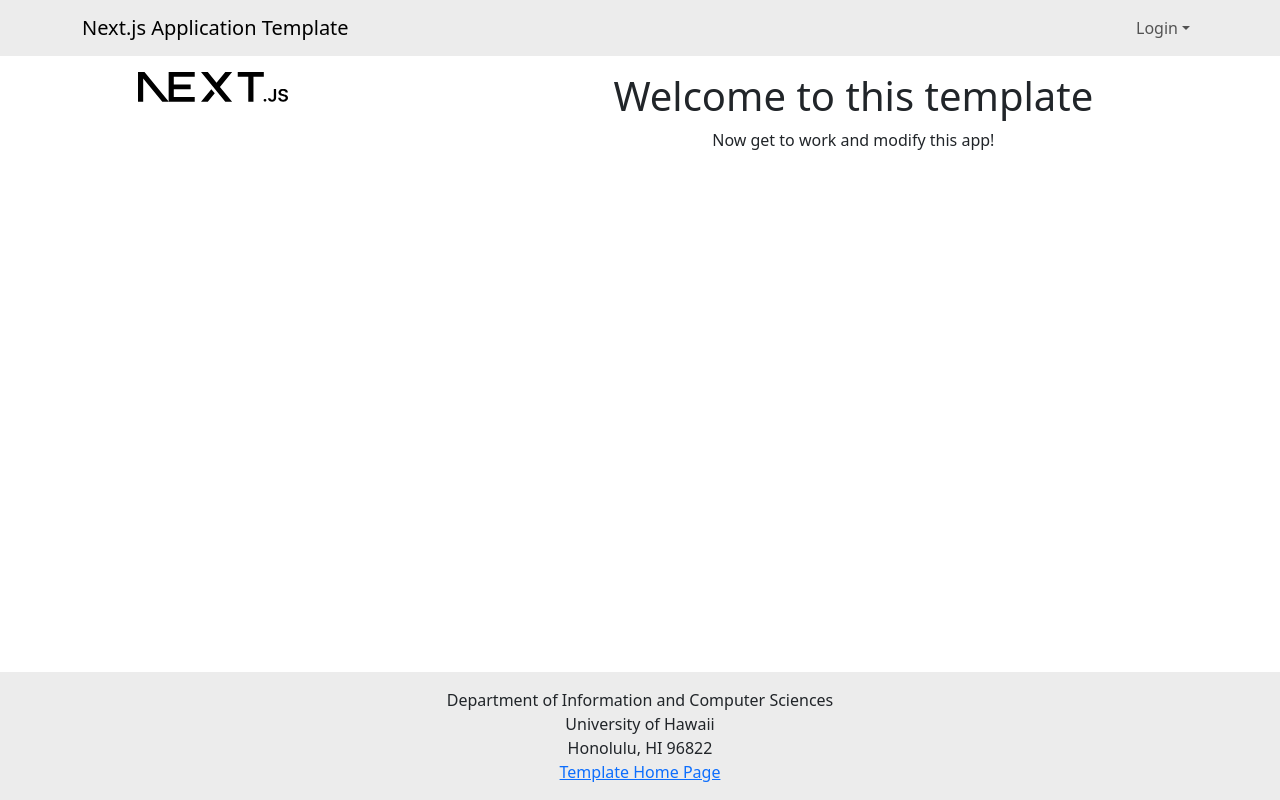
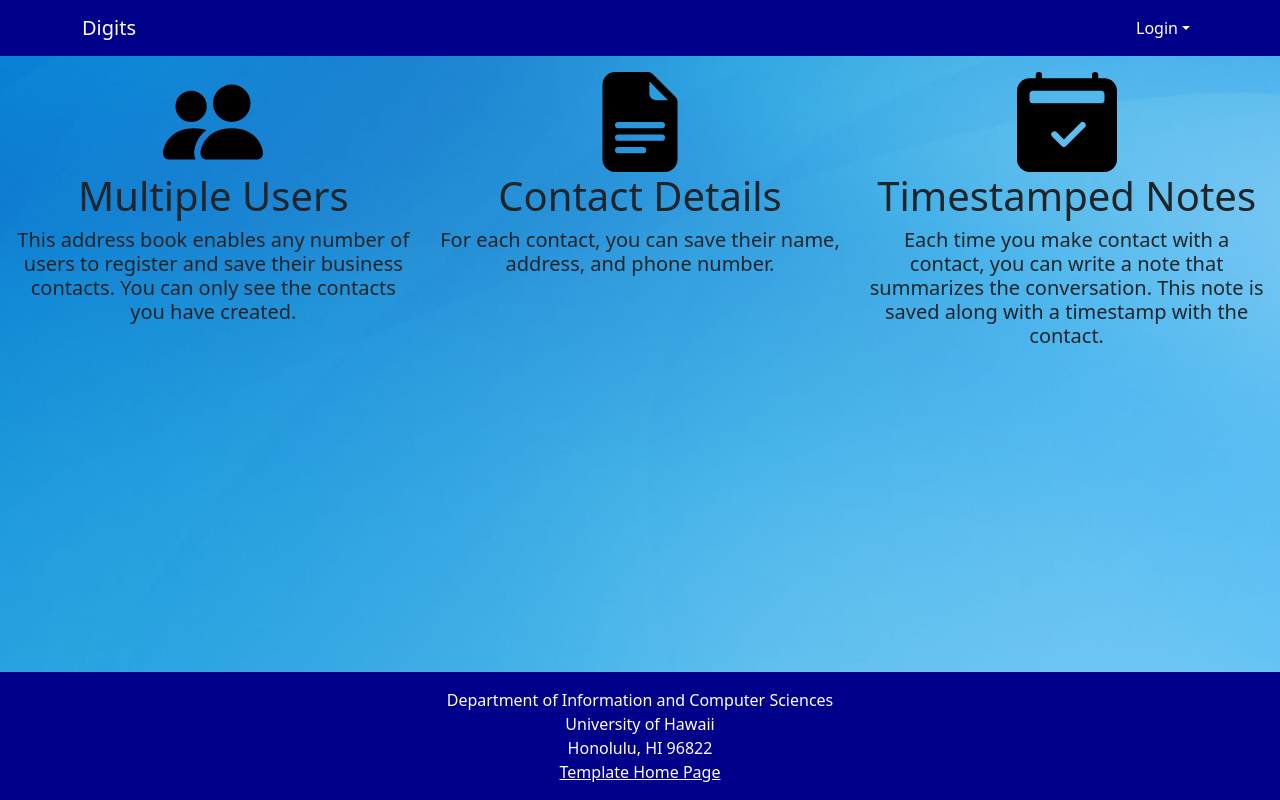
Before and after one commit to peytony9/digits, a Next.js app: page / in a window 1280 px wide. Built offline with nearby package versions, Linux system fonts and the light colour scheme; no server answers.

Commit message:
Completed in 29 Minutes

```diff
--- a/src/app/globals.css
+++ b/src/app/globals.css
@@ -1,14 +1,45 @@
+:root {
+  --nat-navbar-bg: darkblue;
+  --nat-navbar-bg-color: darkblue;
+  --nat-navbar-text-highlight: khaki;
+  --nat-navbar-hightlight-text: var(--bs-gray-500);
+  --nat-navbar-highlight-bg: lightblue;
+  --nat-navbar-bg-rgb: 0, 0, 139;
+  --nat-navbar-text-color: white;
+}
+
 html,
 body {
+  --bs-dark: var(--nat-navbar-bg);
   --bs-light-rgb: 236, 236, 236;
+  --bs-dark-rgb: var(--nat-navbar-bg-rgb);
   box-sizing: border-box;
   height: 100%;
   padding: 0;
   margin: 0;
+  background: fixed center url("/blue.png");
+  background-size: cover;
 }
+
+body .navbar {
+  --bs-navbar-active-color: var(--nat-navbar-highlight-text);
+  --bs-navbar-brand-color: var(--nat-navbar-text-color);
+  --bs-navbar-brand-hover-color: var(--nat-navbar-highlight-text);
+  --bs-navbar-color: var(--nat-navbar-text-color);
+  --bs-navbar-hover-color: var(--nat-navbar-highlight-text);
+}
+
+footer, footer a {
+  color: var(--nat-navbar-text-color);
+}
+
 .wrapper {
   box-sizing: border-box;
   min-height: 100%;
   display: flex;
   flex-direction: column;
 }
+
+.bg-dark a.dropdown-item {
+  color: var(--nat-navbar-bg);
+}
--- a/src/app/layout.tsx
+++ b/src/app/layout.tsx
@@ -18,7 +18,7 @@ const geistMono = Geist_Mono({
 });
 
 export const metadata: Metadata = {
-  title: "Next.js Application Template",
+  title: "Digits",
   description: "Generated by ics-software-engineering.github.io",
 };
 
--- a/src/app/page.tsx
+++ b/src/app/page.tsx
@@ -1,4 +1,5 @@
-import { Col, Container, Image, Row } from 'react-bootstrap';
+import { Col, Container, Row } from 'react-bootstrap';
+import { PeopleFill, FileEarmarkTextFill, Calendar2CheckFill } from 'react-bootstrap-icons';
 
 /** The Home page. */
 const Home = () => (
@@ -6,12 +7,23 @@ const Home = () => (
     <Container id="landing-page" fluid className="py-3">
       <Row className="align-middle text-center">
         <Col xs={4}>
-          <Image src="next.svg" width="150px" alt="" />
+          <PeopleFill size={100} />
+          <h1>Multiple Users</h1>
+          <h5>
+            This address book enables any number of users to register and save their business contacts. You can only see the contacts you have created.
+          </h5>
         </Col>
 
-        <Col xs={8} className="d-flex flex-column justify-content-center">
-          <h1>Welcome to this template</h1>
-          <p>Now get to work and modify this app!</p>
+        <Col xs={4}>
+        <FileEarmarkTextFill size={100} />
+        <h1>Contact Details</h1>
+        <h5>For each contact, you can save their name, address, and phone number.</h5>
+        </Col>
+
+        <Col xs={4}>
+          <Calendar2CheckFill size={100} />
+          <h1>Timestamped Notes</h1>
+          <h5>Each time you make contact with a contact, you can write a note that summarizes the conversation. This note is saved along with a timestamp with the contact.</h5>
         </Col>
       </Row>
     </Container>
--- a/src/components/Footer.tsx
+++ b/src/components/Footer.tsx
@@ -2,7 +2,7 @@ import { Col, Container } from 'react-bootstrap';
 
 /** The Footer appears at the bottom of every page. Rendered by the App Layout component. */
 const Footer = () => (
-  <footer className="mt-auto py-3 bg-light">
+  <footer className="mt-auto py-3 bg-dark">
     <Container>
       <Col className="text-center">
         Department of Information and Computer Sciences
--- a/src/components/Navbar.tsx
+++ b/src/components/Navbar.tsx
@@ -12,9 +12,9 @@ const NavBar: React.FC = () => {
   const currentUser = session?.user?.email;
   const role = session?.user?.role;
   return (
-    <Navbar bg="light" expand="lg">
+    <Navbar bg="dark" expand="lg">
       <Container>
-        <Navbar.Brand href="/">Next.js Application Template</Navbar.Brand>
+        <Navbar.Brand href="/">Digits</Navbar.Brand>
         <Navbar.Toggle aria-controls="basic-navbar-nav" />
         <Navbar.Collapse id="basic-navbar-nav">
           <Nav className="me-auto justify-content-start">
```
Also changed, not shown: public/blue.png (added).
